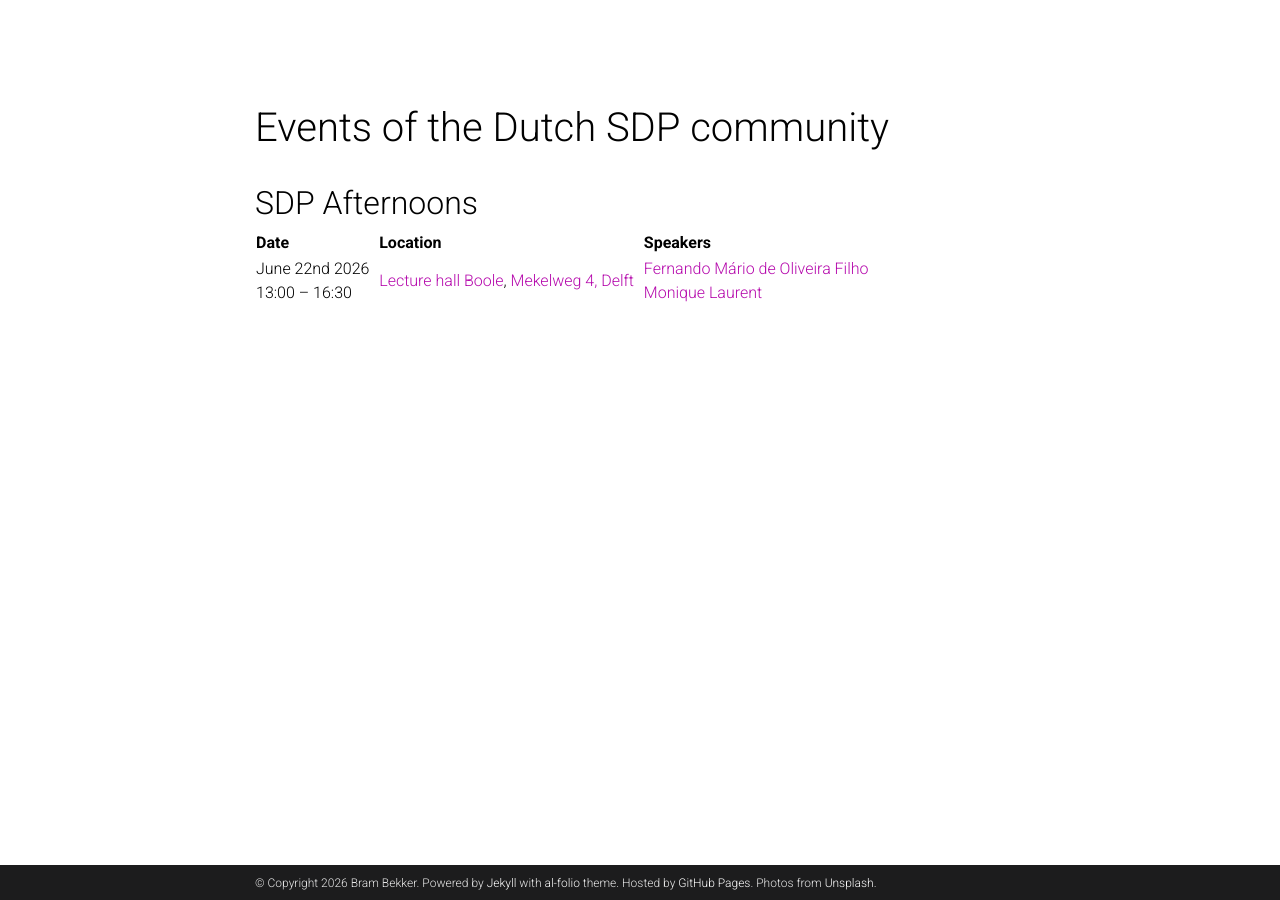
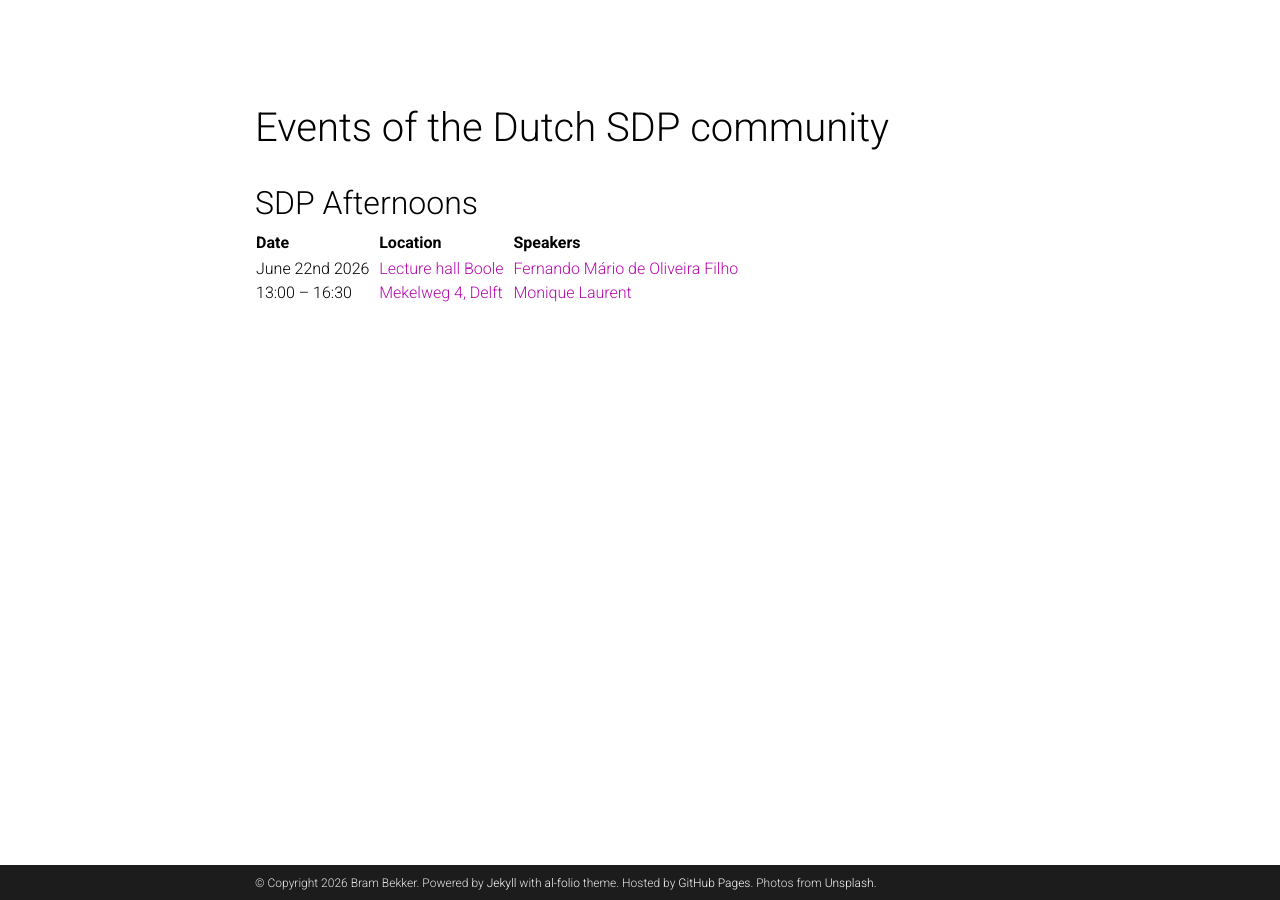
Before and after one commit to brambekker/brambekker.github.io, a Jekyll site: the page built from _pages/SDP_afternoons.md, in a window 1280 px wide. Built offline with Jekyll 4.4.1, drawn with Linux system fonts in a browser that asks for light colours; a style sheet for code colours, icons or effects is not loaded.

Commit message:
change formatting table

```diff
--- a/_pages/SDP_afternoons.md
+++ b/_pages/SDP_afternoons.md
@@ -10,4 +10,4 @@
 
 | Date                  | Location                                       | Speakers                         |
 |-----------------------|------------------------------------------------|----------------------------------|
-| June 22nd 2026 &nbsp; <br> 13:00 -- 16:30 &nbsp;   | [Lecture hall Boole](https://esviewer.tudelft.nl/space/50/), [Mekelweg 4, Delft](https://www.google.com/maps/place/Mekelweg+4,+2628+CD+Delft,+Nederland/@51.9988387,4.3709139,431m/) &nbsp;     | [Fernando Mário de Oliveira Filho](https://diamhomes.ewi.tudelft.nl/~fmario/) &nbsp; <br> [Monique Laurent](https://homepages.cwi.nl/~monique/) &nbsp; |
+| June 22nd 2026 &nbsp; <br> 13:00 -- 16:30 &nbsp;   | [Lecture hall Boole](https://esviewer.tudelft.nl/space/50/) &nbsp; <br> [Mekelweg 4, Delft](https://www.google.com/maps/place/Mekelweg+4,+2628+CD+Delft,+Nederland/@51.9988387,4.3709139,431m/) &nbsp;     | [Fernando Mário de Oliveira Filho](https://diamhomes.ewi.tudelft.nl/~fmario/) &nbsp; <br> [Monique Laurent](https://homepages.cwi.nl/~monique/) &nbsp; |
```
